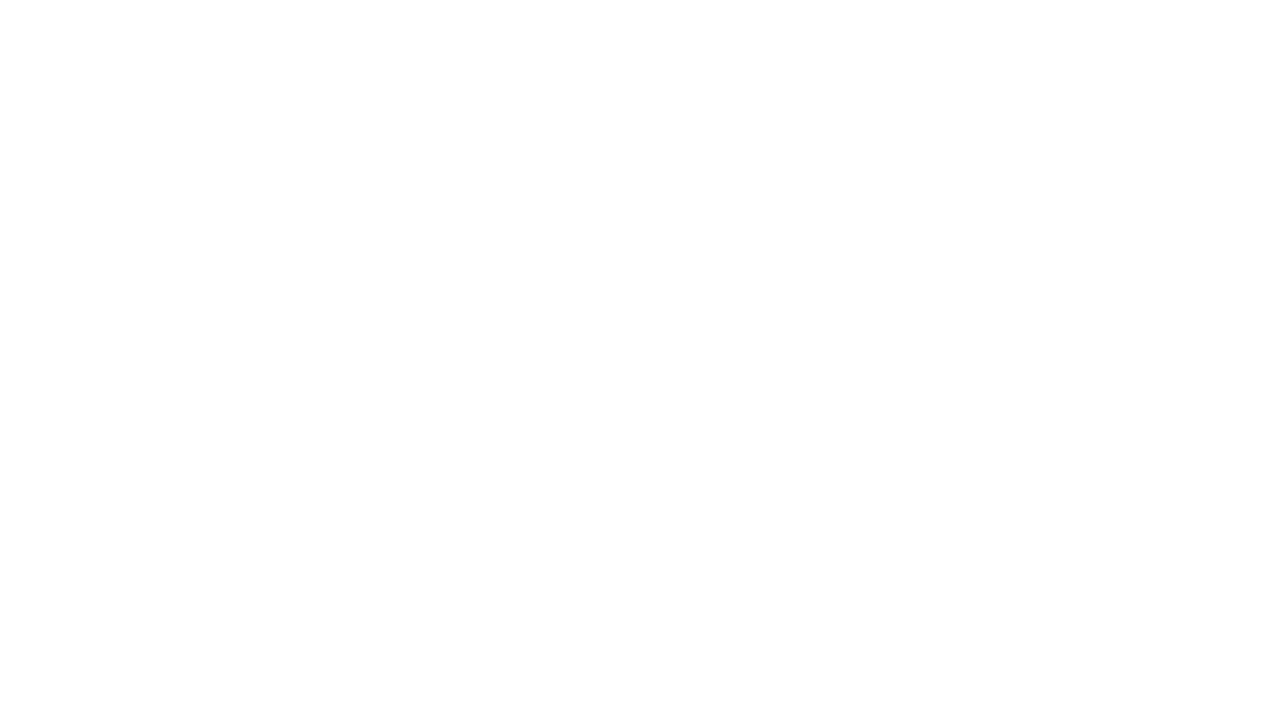
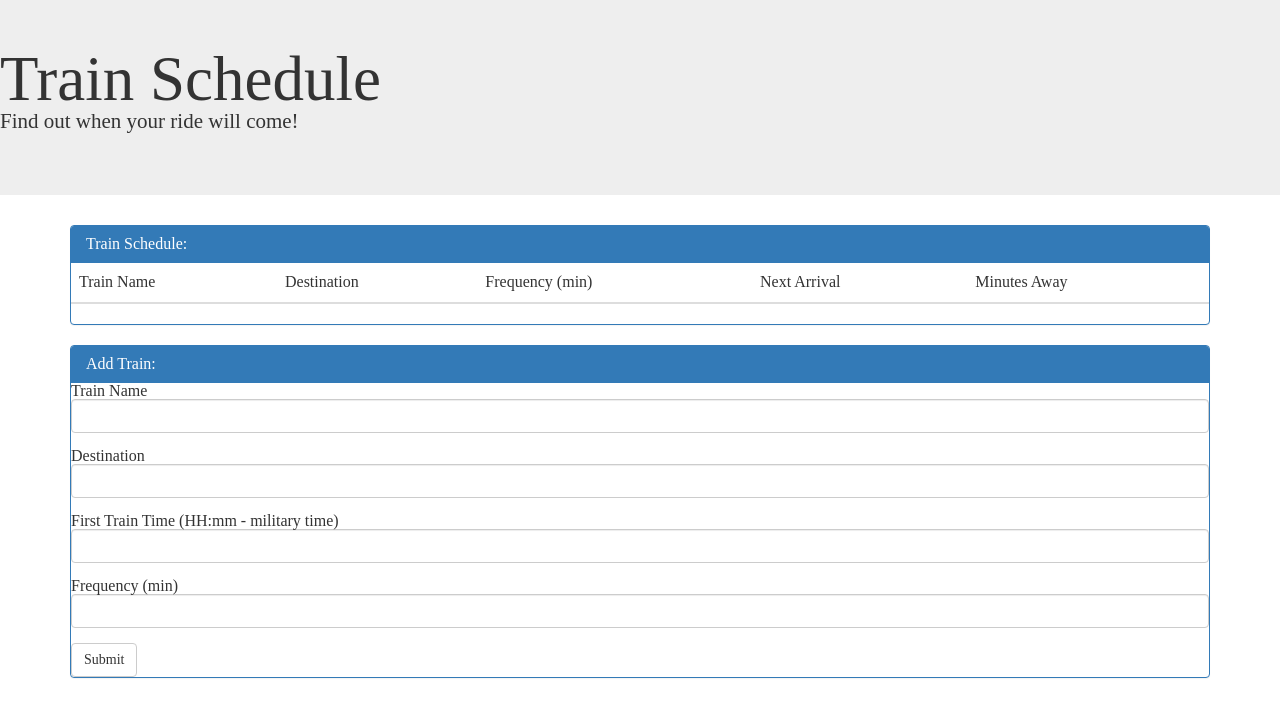
Before and after one commit to MarinaMjames/TrainScheduler, a plain HTML site: page index.html in a window 1280 px wide. Drawn offline with nearby package versions, Linux system fonts and the light colour scheme.

Commit message:
added jumbotron, table and input form

```diff
--- a/index.html
+++ b/index.html
@@ -2,8 +2,8 @@
 <html>
 <head>
 	<title>Train Scheduler</title>
-	<!-- Materialize Link -->
-  	<link rel="stylesheet" href="https://cdnjs.cloudflare.com/ajax/libs/materialize/0.98.2/css/materialize.min.css">
+	<!-- Bootstrap Link -->
+  	<link rel="stylesheet" href="https://maxcdn.bootstrapcdn.com/bootstrap/3.3.7/css/bootstrap.min.css" integrity="sha384-BVYiiSIFeK1dGmJRAkycuHAHRg32OmUcww7on3RYdg4Va+PmSTsz/K68vbdEjh4u" crossorigin="anonymous">
 	<!--Reset CSS Link -->
 	<link rel="stylesheet" type="text/css" href="assets/css/reset.css">
 	<!-- Custom CSS Link -->
@@ -12,9 +12,61 @@
 	<script src="https://www.gstatic.com/firebasejs/3.9.0/firebase.js"></script>
 </head>
 <body>
+<!-- Jumbotron -->
+<div class="jumbotron">
+  <h1>Train Schedule</h1>
+  <p>Find out when your ride will come!</p>
+</div>
+<!-- Table to input data entered in the input -->
+<div class="container">
+	<div class="panel panel-primary">
+        <div class="panel-heading">Train Schedule:
+        </div>
+        <div class="table table-bordered">
+            <table class="table" id="dataTable">
+                <thead>
+                    <tr>
+                      	<th>Train Name</th>
+                        <th>Destination</th>
+                       	<th>Frequency (min)</th>
+                       	<th>Next Arrival</th>
+                       	<th>Minutes Away</th>
+                    </tr>
+                </thead>
+            </table>
+        </div>
+    </div>
+</div>
 
+<!-- Input information -->
+<div class="container">
+	<div class="panel panel-primary">
+        <div class="panel-heading">Add Train:
+        </div>
+        <div class="table table-bordered">
+			<form>
+				<div class="form-group">
+   					<label for="train-name">Train Name</label>
+    					<input type="text" class="form-control" id="trainName" placeholder="">
+  				</div>
+  				<div class="form-group">
+   					<label for="destination">Destination</label>
+    					<input type="text" class="form-control" id="destination" placeholder="">
+  				</div>
+  				<div class="form-group">
+   					<label for="train-time">First Train Time (HH:mm - military time)</label>
+    					<input type="text" class="form-control" id="trainTime" placeholder="">
+  				</div>
+  				<div class="form-group">
+   					<label for="frequency">Frequency (min)</label>
+    					<input type="text" class="form-control" id="frequency" placeholder="">
+  				</div>
+					<button type="submit" class="btn btn-default">Submit</button>
+			</form>
 
-
+		</div>
+	</div>
+</div>
 
 <!-- jQuery Link -->
 <script src="https://code.jquery.com/jquery.js"></script>
```
Also changed, not shown: assets/javascript/train.js (line endings or trailing spaces), 1 other file.
